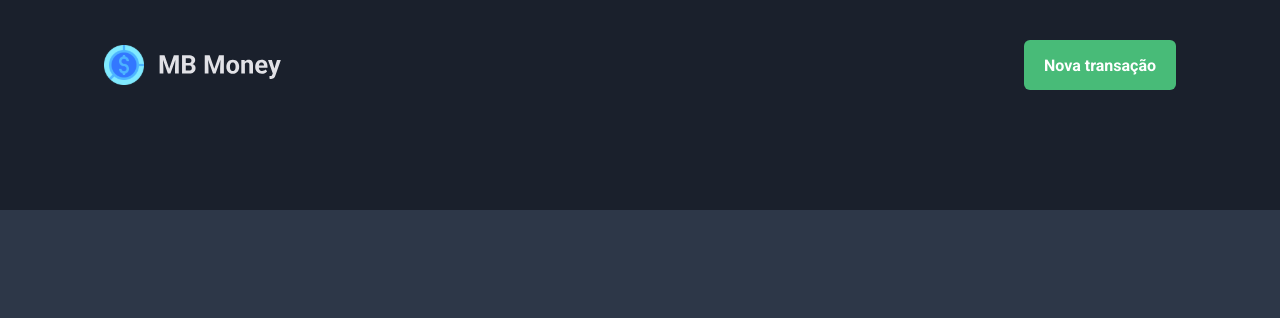
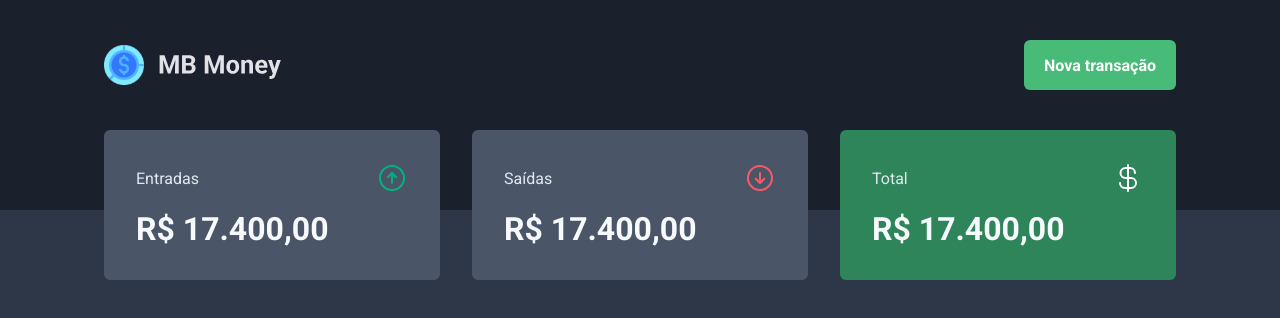
Before and after one commit to MatheusBorgesDev/mb-money, a React (Vite) app: page / in a window 1280 px wide. Shown: the top 318 px of the page. Built offline with nearby package versions, Linux system fonts and the light colour scheme.

Commit message:
feat: :sparkles: add summary component

```diff
--- a/package.json
+++ b/package.json
@@ -10,6 +10,7 @@
     "preview": "vite preview"
   },
   "dependencies": {
+    "phosphor-react": "^1.4.1",
     "react": "^18.3.1",
     "react-dom": "^18.3.1",
     "styled-components": "^6.1.12"
--- /dev/null
+++ b/src/components/summary/index.tsx
@@ -0,0 +1,36 @@
+import { ArrowCircleDown, ArrowCircleUp, CurrencyDollar } from "phosphor-react";
+
+import { SummaryCard, SummaryContainer } from "./styles";
+
+export function Summary() {
+  return (
+    <SummaryContainer>
+      <SummaryCard>
+        <header>
+          <span>Entradas</span>
+          <ArrowCircleUp size={32} color="#00b37e" />
+        </header>
+
+        <strong>R$ 17.400,00</strong>
+      </SummaryCard>
+
+      <SummaryCard>
+        <header>
+          <span>Saídas</span>
+          <ArrowCircleDown size={32} color="#f75a68" />
+        </header>
+
+        <strong>R$ 17.400,00</strong>
+      </SummaryCard>
+
+      <SummaryCard variant="green">
+        <header>
+          <span>Total</span>
+          <CurrencyDollar size={32} color="#fff" />
+        </header>
+
+        <strong>R$ 17.400,00</strong>
+      </SummaryCard>
+    </SummaryContainer>
+  );
+}
--- /dev/null
+++ b/src/components/summary/styles.ts
@@ -0,0 +1,43 @@
+import styled, { css } from "styled-components";
+
+export const SummaryContainer = styled.section`
+  width: 100%;
+  max-width: 1120px;
+  margin: -5rem auto 0;
+  padding: 0 1.5rem;
+
+  display: grid;
+  grid-template-columns: repeat(3, 1fr);
+  gap: 2rem;
+`;
+
+interface SummaryCardProps {
+  variant?: "green";
+}
+
+export const SummaryCard = styled.div<SummaryCardProps>`
+  padding: 2rem;
+
+  background: ${(props) => props.theme["gray-700"]};
+  border-radius: 6px;
+
+  header {
+    display: flex;
+    align-items: center;
+    justify-content: space-between;
+
+    color: ${(props) => props.theme["gray-300"]};
+  }
+
+  strong {
+    display: block;
+    margin-top: 1rem;
+    font-size: 2rem;
+  }
+
+  ${(props) =>
+    props.variant === "green" &&
+    css`
+      background: ${props.theme["green-700"]};
+    `}
+`;
--- a/src/pages/transactions/index.tsx
+++ b/src/pages/transactions/index.tsx
@@ -1,9 +1,12 @@
 import { Header } from "../../components/header";
+import { Summary } from "../../components/summary";
 
 export function Transactions() {
   return (
     <div>
       <Header />
+
+      <Summary />
     </div>
   );
 }
```
Also changed, not shown: 1 other file (tests, documents, lock files or other folders).
